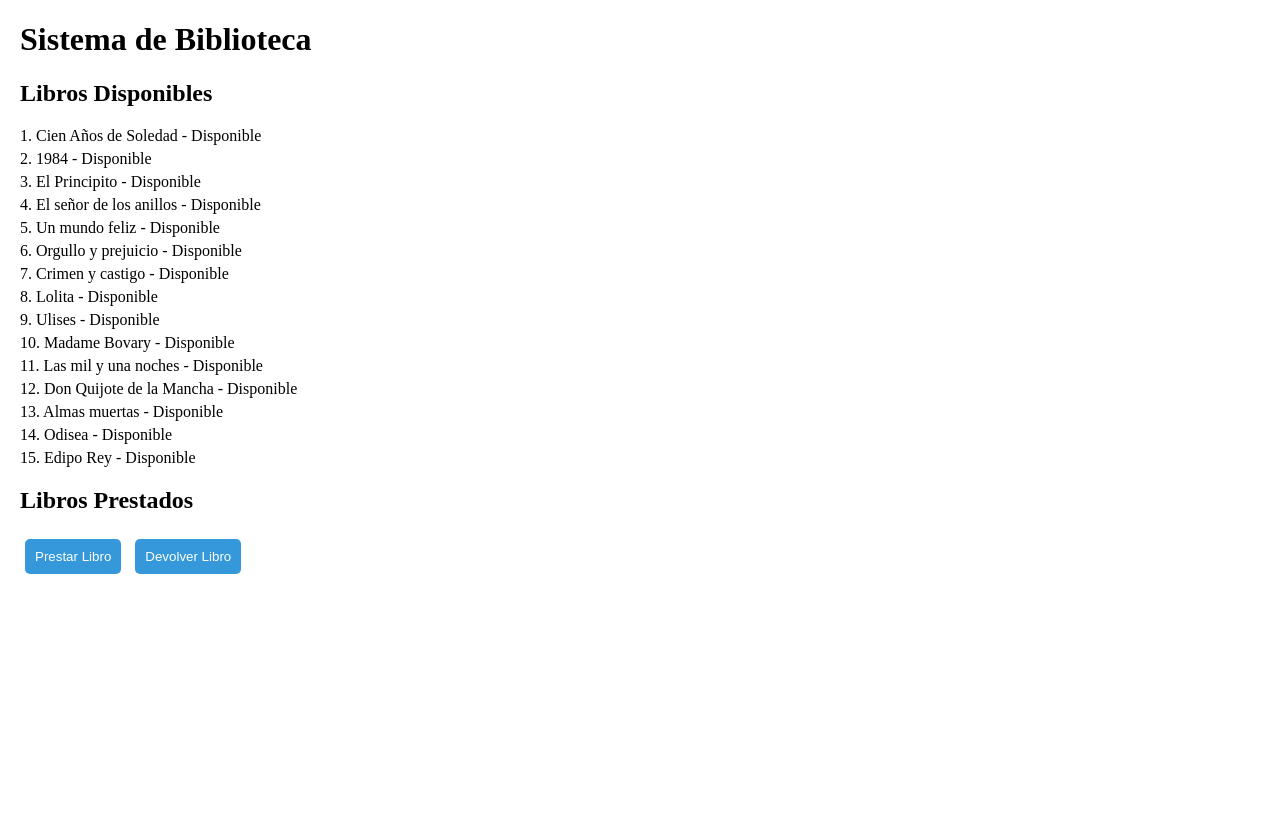
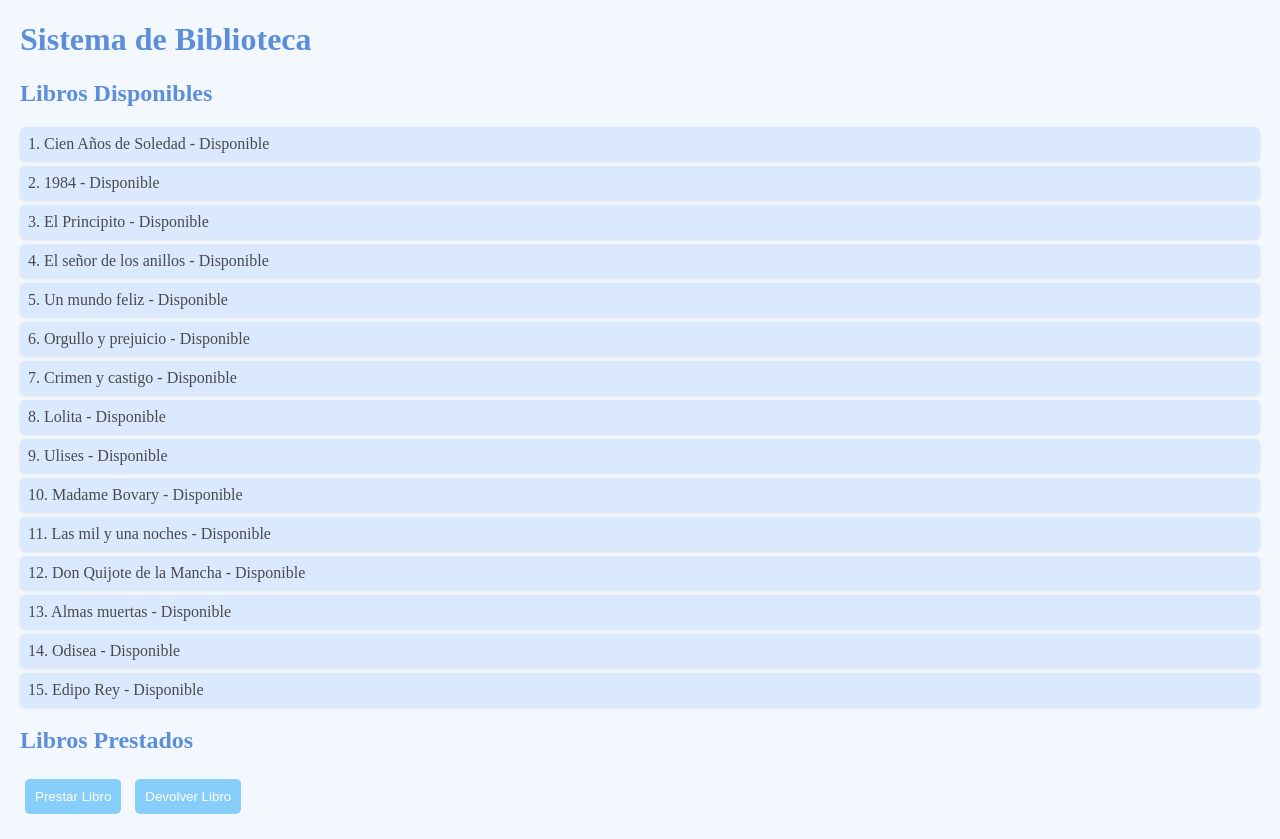
Before and after one commit to Steft91/Conjunta2P, a plain HTML site: page index.html in a window 1280 px wide. Before the commit the page ends 800 px from the top, so only its background shows below. Drawn offline with Linux system fonts and the light colour scheme.

Commit message:
styles update

```diff
--- a/css/style.css
+++ b/css/style.css
@@ -1,26 +1,44 @@
 body {
     font-family:'Times New Roman', Times, serif;
     margin: 20px;
+    background-color: #f3f8ff;
+    color: #4a4a4a;
+
 }
-h1 {
-    color: #000000;
+
+h1, h2 {
+    color: #5c8eda;
 }
+
 ul {
     list-style-type: none;
     padding: 0;
 }
+
 li {
     margin: 5px 0;
+    padding: 8px;
+    background-color: #dbe9ff;
+    border-radius: 5px;
+    box-shadow: 0 1px 3px rgba(0, 0, 0, 0.1);
 }
+
 button {
     margin: 5px;
     padding: 10px;
-    background-color: #3498db;
+    background-color: #87cefa;
     color: white;
     border: none;
     cursor: pointer;
     border-radius: 5px;
+    transition: background-color 0.3s ease;
+
 }
+
 button:hover {
-    background-color: #2980b9;
-  }
+    background-color: #5ca4e5; /* Azul un poco más intenso */
+}
+
+button:active {
+    background-color: #3b82c4; /* Azul más profundo al presionar */
+}
```
